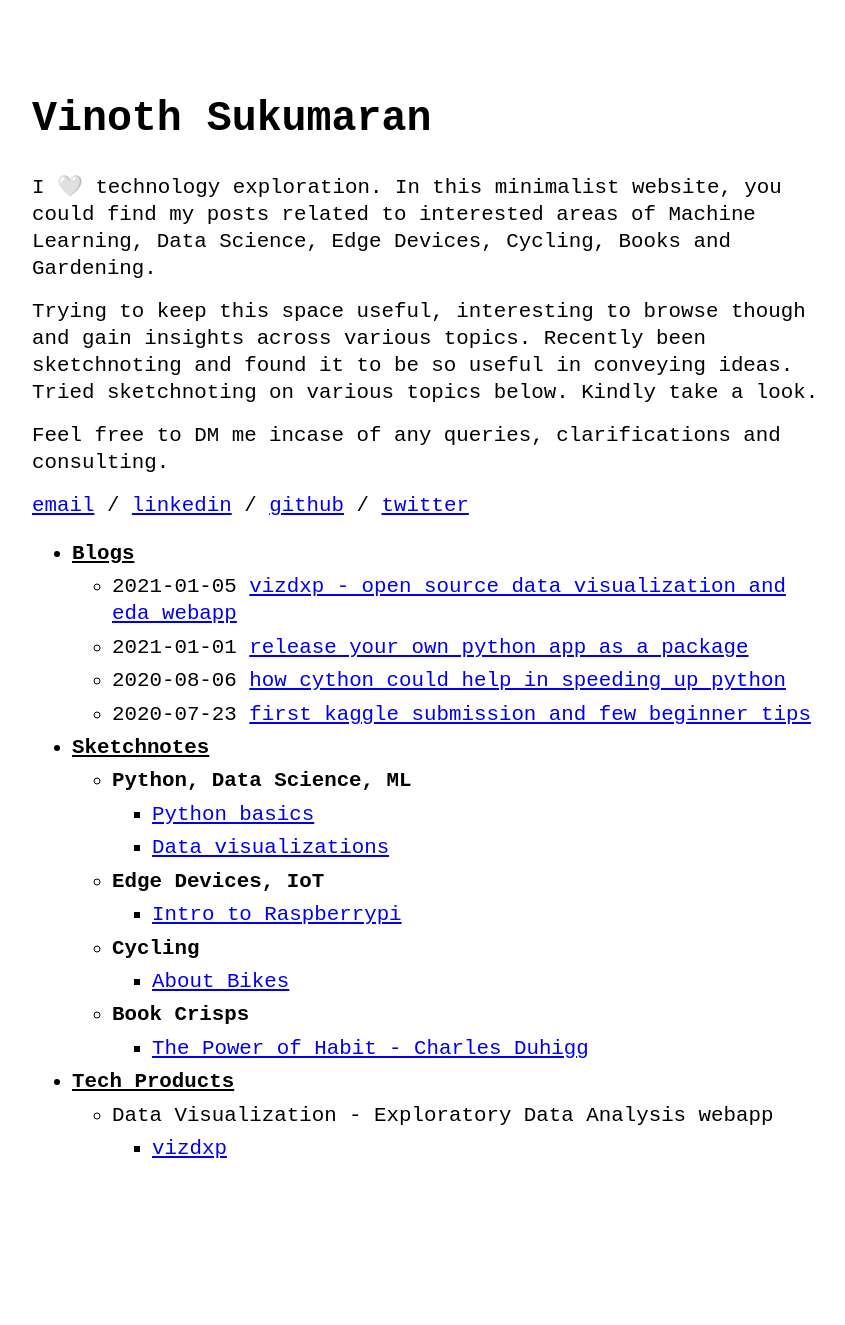
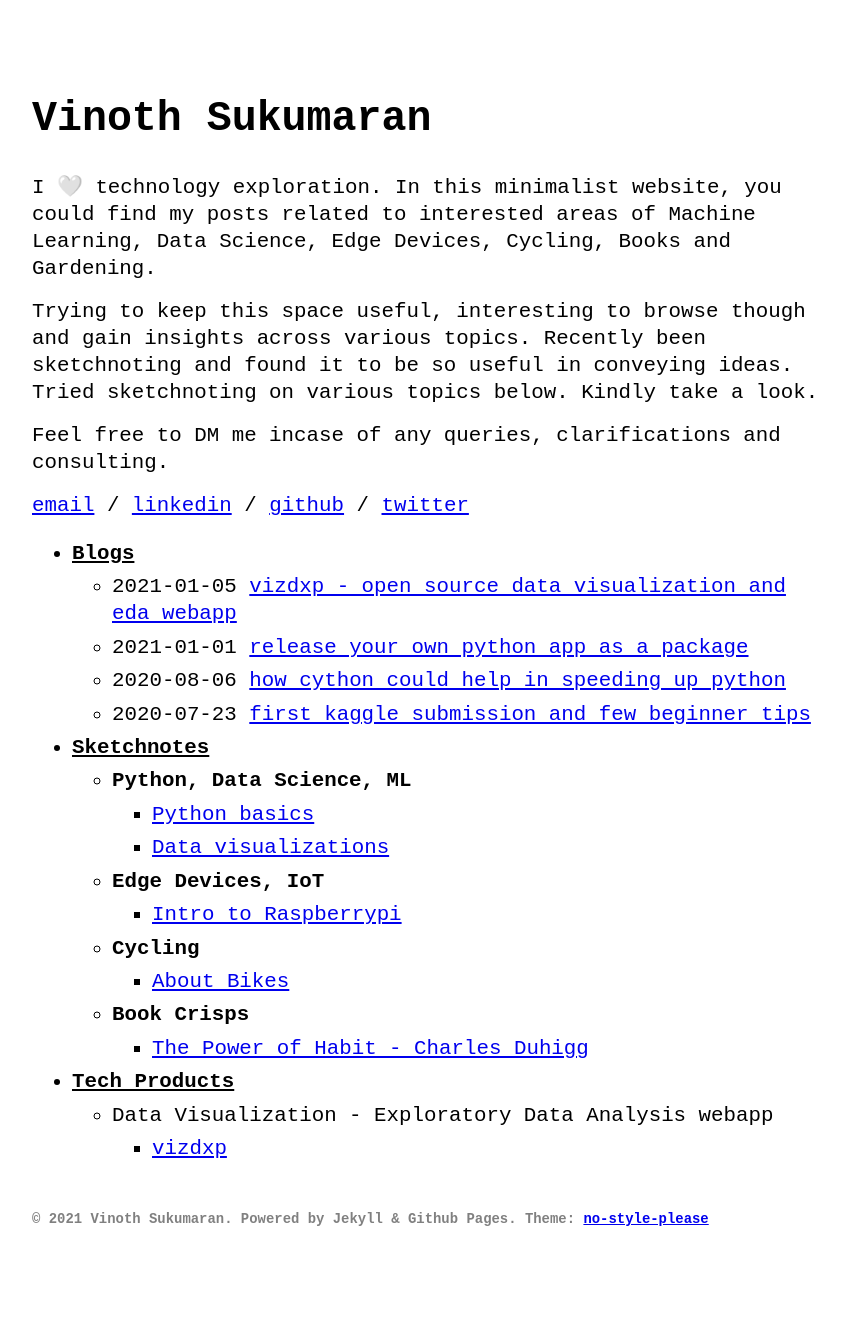
Before and after one commit to Vinothsuku/vinothsuku.github.io, a Jekyll site: the page built from index.md, in a window 1280 px wide. Shown: the whole page, without its empty margins (208-1053 px from the left). Built offline with Jekyll 4.4.1, drawn with Linux system fonts in a browser that asks for light colours; before the commit the page ends 1247 px from its top, so only the background shows below that.

Commit message:
Update index.md

```diff
--- a/index.md
+++ b/index.md
@@ -1,3 +1,6 @@
 ---
 layout: home
 ---
+
+
+<h6 style="color:grey"> © 2021 Vinoth Sukumaran. Powered by Jekyll & Github Pages. Theme: <a href='https://github.com/riggraz/no-style-please'>no-style-please</a> </h6>
```
